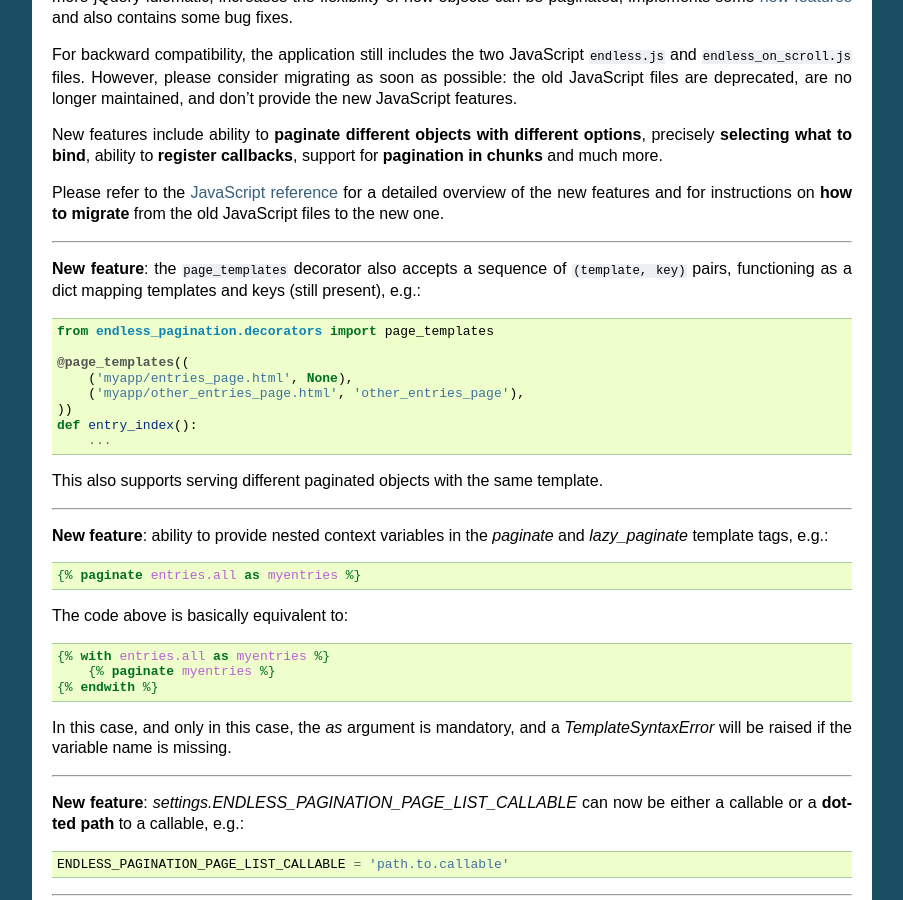
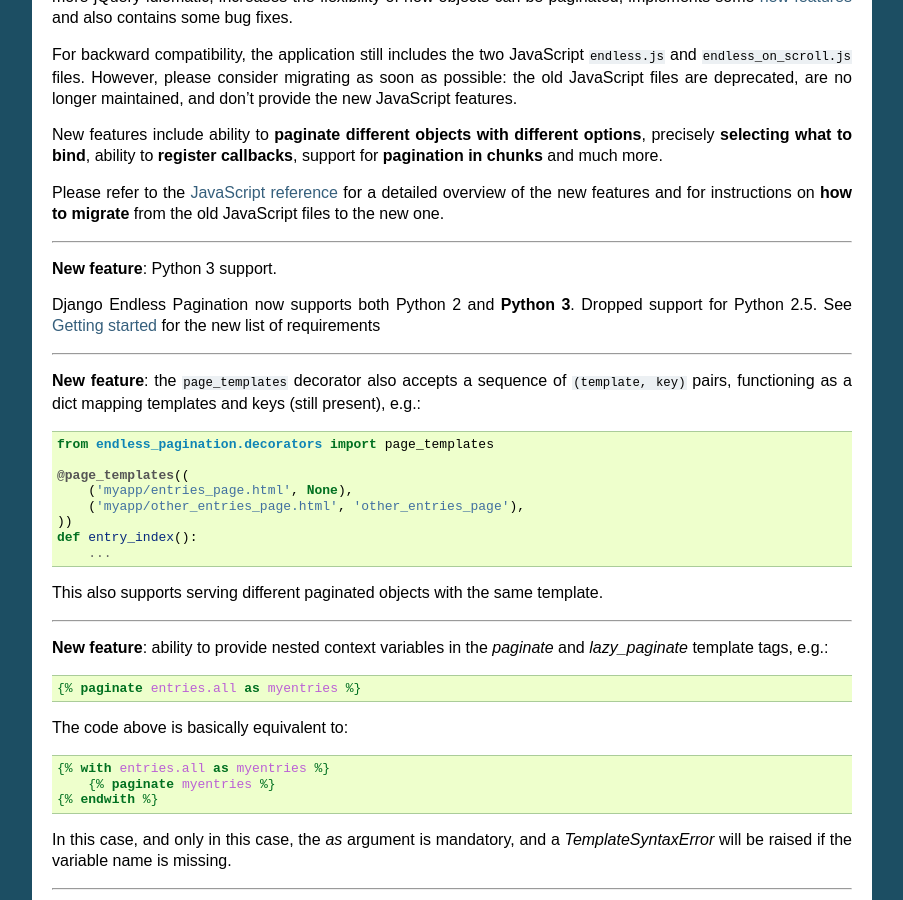
Before and after one commit to frankban/django-endless-pagination, a Sphinx documentation site: the page built from doc/changelog.rst, in a window 1280 px wide and 900 px high, scrolled down 460 px. Shown: the whole window, without its empty margins (198-1101 px from the left). Built offline with Sphinx 7.4.7, drawn with Linux system fonts in a browser that asks for light colours.

Commit message:
Updated documentation (Python 3 support).

```diff
--- a/doc/changelog.rst
+++ b/doc/changelog.rst
@@ -40,6 +40,13 @@ callbacks**, support for **pagination in chunks** and much more.
 Please refer to the :doc:`javascript` for a detailed overview of the new
 features and for instructions on **how to migrate** from the old JavaScript
 files to the new one.
+
+----
+
+**New feature**: Python 3 support.
+
+Django Endless Pagination now supports both Python 2 and **Python 3**. Dropped
+support for Python 2.5. See :doc:`start` for the new list of requirements
 
 ----
 
--- a/doc/start.rst
+++ b/doc/start.rst
@@ -4,11 +4,11 @@ Getting started
 Requirements
 ~~~~~~~~~~~~
 
-======  =============
-Python  >= 2.5, < 3.x
+======  ====================
+Python  >= 2.6 (or Python 3)
 Django  >= 1.0
 jQuery  >= 1.3
-======  =============
+======  ====================
 
 Installation
 ~~~~~~~~~~~~
```
